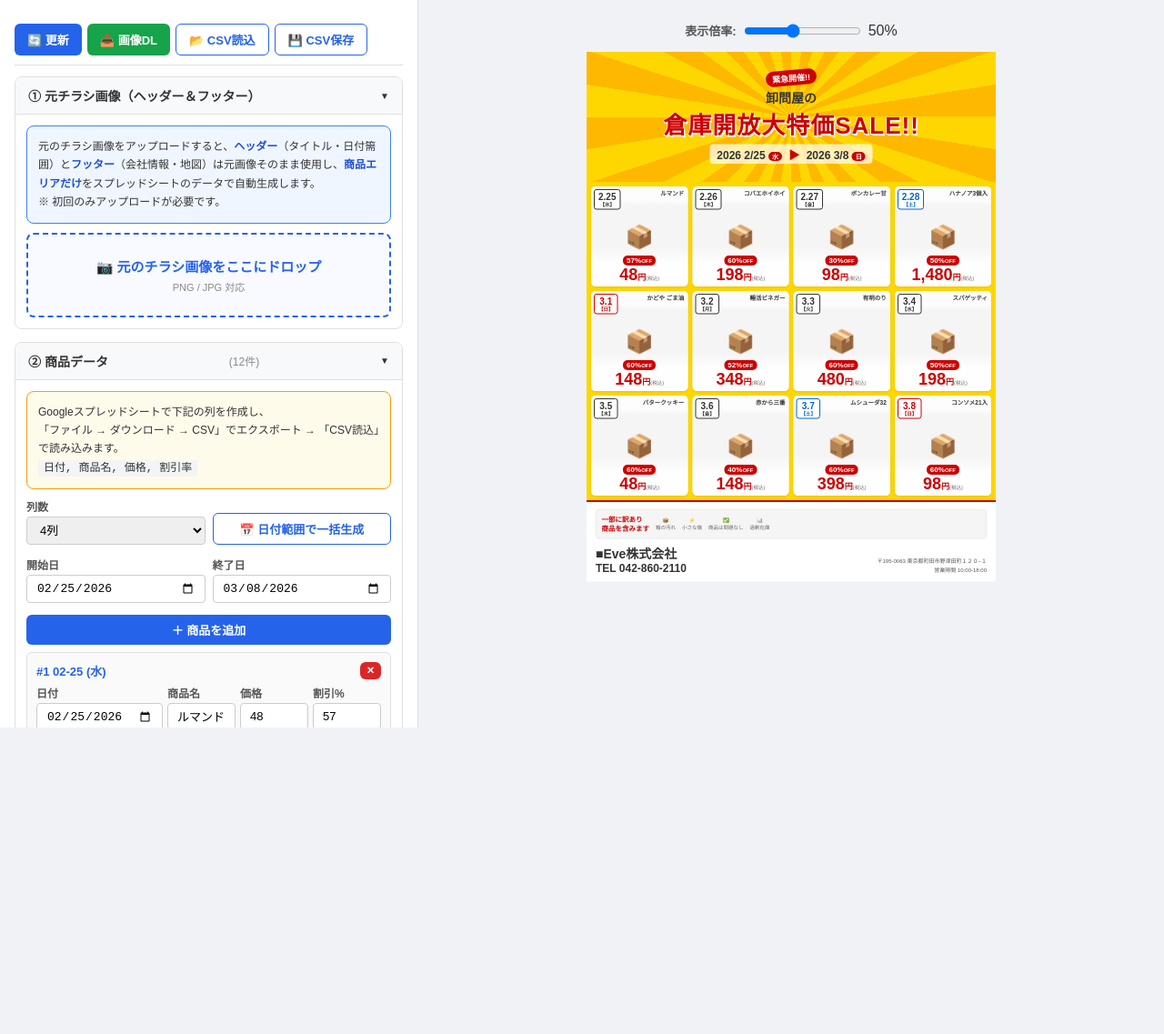
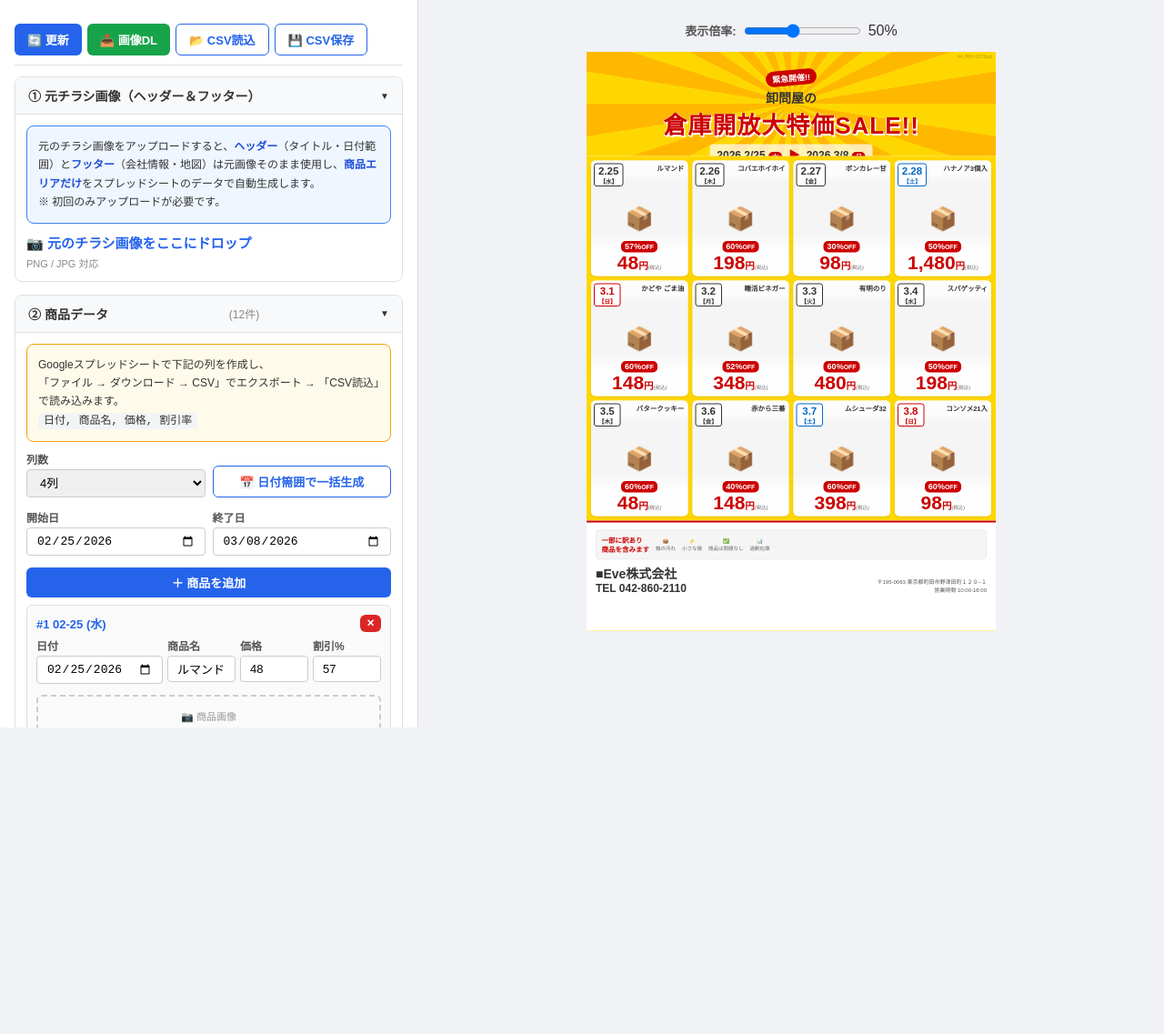
Before and after one commit to osatoki-prog/chirashi-generator, a plain HTML site: page index.html in a window 1280 px wide. Shown: the top 1137 px of the page at 91% size. Drawn offline with nearby package versions, Linux system fonts and the light colour scheme.

Commit message:
Update index.html
A4サイズ自動フィット対応: 商品数に応じてカードサイズとフォントを動的調整

```diff
--- a/index.html
+++ b/index.html
@@ -42,9 +42,7 @@ input[type="text"],input[type="number"],input[type="date"],select{width:100%;pad
 .step-box.blue{background:#eff6ff;border-color:#3b82f6}
 .step-box.green{background:#f0fdf4;border-color:#16a34a}
 .step-box strong{color:#b45309}
-.step-box.blue strong{color:#1d4ed8}
-
-.base-upload{border:2px dashed #2563eb;border-radius:8px;padding:24px;text-align:center;cursor:pointer;background:#f8faff;position:relative;transition:all .2s}
+.step-box.blue strong{color:#1d4ed8}b;border-radius:8px;padding:24px;text-align:center;cursor:pointer;background:#f8faff;position:relative;transition:all .2s}
 .base-upload:hover{background:#eff6ff;border-color:#1d4ed8}
 .base-upload input[type="file"]{position:absolute;inset:0;opacity:0;cursor:pointer}
 .base-upload .lbl{font-size:15px;font-weight:bold;color:#2563eb}
@@ -79,7 +77,7 @@ input[type="text"],input[type="number"],input[type="date"],select{width:100%;pad
 
 /* Flyer rendering */
 .products-grid{display:grid;gap:10px;padding:14px}
-.pcard{position:relative;overflow:hidden;box-shadow:0 2px 6px rgba(0,0,0,.1);text-align:center;min-height:220px;background:#fff}
+.pcard{position:relative;overflow:hidden;box-shadow:0 2px 6px rgba(0,0,0,.1);text-align:center;background:#fff}
 /* 商品画像をカード全面に */
 .pcard .pimg{position:absolute;inset:0;z-index:0}
 .pcard .pimg img{width:100%;height:100%;object-fit:cover;display:block}
@@ -127,7 +125,7 @@ input[type="text"],input[type="number"],input[type="date"],select{width:100%;pad
       <div class="section-header" onclick="tog(this)">① 元チラシ画像（ヘッダー＆フッター）</div>
       <div class="section-body">
         <div class="step-box blue">
-          元のチラシ画像をアップロードすると、<strong>ヘッダー</strong>（タイトル・日付篅囲）と<strong>フッター</strong>（会社情報・地図）は元画像そのまま使用し、<strong>商品エリアだけ</strong>をスプレッドシートのデータで自動生成します。<br>
+          元のチラシ画像をアップロードすると、<strong>ヘッダー</strong>（タイトル・日付範囲）と<strong>フッター</strong>（会社情報・地図）は元画像そのまま使用し、<strong>商品エリアだけ</strong>をスプレッドシートのデータで自動生成します。<br>
           ※ 初回のみアップロードが必要です。
         </div>
         <div class="base-upload" id="baseUpload">
@@ -174,7 +172,7 @@ input[type="text"],input[type="number"],input[type="date"],select{width:100%;pad
             </select>
           </div>
           <div style="display:flex;align-items:flex-end;padding-bottom:7px">
-            <button class="btn btn-outline btn-block" onclick="genFromRange()">📅 日付範囲で一括生成</button>
+            <button class="btn btn-outline btn-block" onclick="genFromRange()">📅 日付篅囲で一括生成</button>
           </div>
         </div>
         <div class="row" style="margin-bottom:6px">
@@ -363,31 +361,36 @@ function renderFlyer(){
   const cols=+document.getElementById('gridCols').value;
   const bg=document.getElementById('gridBg').value;
   const rad=document.getElementById('cRad').value;
-  const gap=document.getElementById('cGap').value;
+  const gap=+document.getElementById('cGap').value;
   const fw=+document.getElementById('fWidth').value;
   const hc=parseFloat(document.getElementById('headerCut').value)/100;
   const fc=parseFloat(document.getElementById('footerCut').value)/100;
 
+  // A4比率: 210mm x 297mm
+  const A4_RATIO = 297 / 210; // ≈ 1.4142
+  const totalH = Math.round(fw * A4_RATIO);
+
   let headerHTML='', footerHTML='';
+  let headerH=0, footerH=0;
 
   if(baseImg){
     const ar=baseH/baseW;
     const dh=fw*ar;
-    const hH=dh*hc;
-    const fH=dh*(1-fc);
-    // ヘッダー：元画像の上部をそのまま表示
-    headerHTML=`<div style="width:${fw}px;height:${hH}px;overflow:hidden;position:relative"><img src="${baseImg}" style="width:${fw}px;height:${dh}px;position:absolute;top:0;left:0;display:block"></div>`;
-    // フッター：元画像の下部をそのまま表示
-    footerHTML=`<div style="width:${fw}px;height:${fH}px;overflow:hidden;position:relative"><img src="${baseImg}" style="width:${fw}px;height:${dh}px;position:absolute;top:${-dh*fc}px;left:0;display:block"></div>`;
+    headerH=Math.round(dh*hc);
+    footerH=Math.round(dh*(1-fc));
+    headerHTML=`<div style="width:${fw}px;height:${headerH}px;overflow:hidden;position:relative"><img src="${baseImg}" style="width:${fw}px;height:${dh}px;position:absolute;top:0;left:0;display:block"></div>`;
+    footerHTML=`<div style="width:${fw}px;height:${footerH}px;overflow:hidden;position:relative"><img src="${baseImg}" style="width:${fw}px;height:${dh}px;position:absolute;top:${-dh*fc}px;left:0;display:block"></div>`;
   } else {
-    // 元画像未設定時のフォールバック
-    headerHTML=`<div style="width:${fw}px;background:repeating-conic-gradient(#ffd700 0deg 9deg,#ffb800 9deg 18deg);padding:40px 20px;text-align:center">
+    // フォールバック時は概算高さ
+    headerH=Math.round(totalH*0.18);
+    footerH=Math.round(totalH*0.19);
+    headerHTML=`<div style="width:${fw}px;height:${headerH}px;background:repeating-conic-gradient(#ffd700 0deg 9deg,#ffb800 9deg 18deg);padding:40px 20px;text-align:center;overflow:hidden">
       <div style="background:#cc0000;color:#fff;display:inline-block;padding:4px 14px;border-radius:20px;font-size:18px;font-weight:900;transform:rotate(-5deg)">緊急開催!!</div>
       <div style="font-size:28px;font-weight:900;color:#333;margin-top:6px">卸問屋の</div>
       <div style="font-size:52px;font-weight:900;color:#cc0000;text-shadow:3px 3px 0 #fff,-1px -1px 0 #fff,1px -1px 0 #fff,-1px 1px 0 #fff;letter-spacing:2px">倉庫開放大特価SALE!!</div>
       <div style="font-size:24px;font-weight:900;color:#333;margin-top:8px;background:rgba(255,255,255,.7);display:inline-block;padding:4px 16px;border-radius:8px">2026 2/25 <span style="background:#cc0000;color:#fff;padding:2px 8px;border-radius:10px;font-size:14px">水</span> <span style="color:#cc0000;margin:0 8px">▶</span> 2026 3/8 <span style="background:#cc0000;color:#fff;padding:2px 8px;border-radius:10px;font-size:14px">日</span></div>
     </div>`;
-    footerHTML=`<div style="width:${fw}px;background:#fff;padding:16px 20px;border-top:4px solid #cc0000">
+    footerHTML=`<div style="width:${fw}px;height:${footerH}px;background:#fff;padding:16px 20px;border-top:4px solid #cc0000;overflow:hidden">
       <div style="background:#f5f5f5;border:1px solid #ddd;border-radius:8px;padding:12px;margin-bottom:10px;display:flex;align-items:center;gap:14px">
         <div style="font-size:15px;font-weight:900;color:#cc0000;white-space:nowrap;line-height:1.3">一部に訳あり<br>商品を含みます</div>
         <div style="display:flex;gap:14px;font-size:11px;color:#666;text-align:center"><div>📦<br>箱の汚れ</div><div>⚡<br>小さな傷</div><div>✅<br>商品は問題なし</div><div>📊<br>過剰在庫</div></div>
@@ -399,26 +402,52 @@ function renderFlyer(){
     </div>`;
   }
 
+  // 商品エリアの高さを計算（A4全体 - ヘッダー - フッター）
+  const productAreaH = totalH - headerH - footerH;
+  const rows = Math.ceil(products.length / cols);
+  // gap分を引いた残りをカードに分配
+  const totalGapH = gap * (rows + 1); // padding上下 + 行間
+  const cardH = rows > 0 ? Math.floor((productAreaH - totalGapH) / rows) : 200;
+  // カード高さの下限・上限
+  const clampedCardH = Math.max(100, Math.min(cardH, 400));
+
+  // フォントサイズも商品数に応じて調整
+  const scale = clampedCardH / 220; // 基準220pxに対するスケール
+  const nameSize = Math.max(10, Math.min(16, Math.round(13 * scale)));
+  const priceSize = Math.max(20, Math.min(42, Math.round(36 * scale)));
+  const yenSize = Math.max(12, Math.min(22, Math.round(18 * scale)));
+  const discSize = Math.max(9, Math.min(14, Math.round(12 * scale)));
+  const discPctSize = Math.max(11, Math.min(18, Math.round(16 * scale)));
+  const badgeDdSize = Math.max(12, Math.min(24, Math.round(20 * scale)));
+  const badgeDwSize = Math.max(8, Math.min(13, Math.round(11 * scale)));
+  const badgePad = scale < 0.7 ? '1px 5px' : '2px 8px';
+  const noiSize = Math.max(24, Math.min(50, Math.round(50 * scale)));
+
   // 商品カード（画像全面＋テキスト重ね表示）
   const cards=products.map(p=>{
     const f=p.date?fd(p.date):{m:'',d:'?',w:''};
     const cls=p.date?dc(p.date):'';
-    const im=p.img?`<img src="${p.img}" alt="${p.name}">`:`<div class="noi">📦</div>`;
-    const di=p.discount>0?`<div class="disc"><span class="pct">${p.discount}%</span>OFF</div>`:'';
-    return`<div class="pcard" style="border-radius:${rad}px">
+    const im=p.img?`<img src="${p.img}" alt="${p.name}">`:`<div class="noi" style="font-size:${noiSize}px">📦</div>`;
+    const di=p.discount>0?`<div class="disc" style="font-size:${discSize}px"><span class="pct" style="font-size:${discPctSize}px">${p.discount}%</span>OFF</div>`:'';
+    return`<div class="pcard" style="border-radius:${rad}px;height:${clampedCardH}px">
       <div class="pimg">${im}</div>
-      <div class="dbadge ${cls}"><div class="dd">${f.m}.${f.d}</div><div class="dw">【${f.w}】</div></div>
-      <div class="pname-wrap"><div class="pname">${p.name||''}</div></div>
-      <div class="price-wrap">${di}<div class="pprice">${p.price.toLocaleString()}<span class="yen">円</span><span class="tax">(税込)</span></div></div>
+      <div class="dbadge ${cls}" style="padding:${badgePad}"><div class="dd" style="font-size:${badgeDdSize}px">${f.m}.${f.d}</div><div class="dw" style="font-size:${badgeDwSize}px">【${f.w}】</div></div>
+      <div class="pname-wrap"><div class="pname" style="font-size:${nameSize}px">${p.name||''}</div></div>
+      <div class="price-wrap">${di}<div class="pprice" style="font-size:${priceSize}px">${p.price.toLocaleString()}<span class="yen" style="font-size:${yenSize}px">円</span><span class="tax">(税込)</span></div></div>
     </div>`;
   }).join('');
 
-  document.getElementById('flyer').innerHTML=`
+  // A4情報表示
+  const a4Info = `<div style="position:absolute;top:4px;right:8px;font-size:10px;color:rgba(0,0,0,0.3);z-index:5">A4 (${fw}×${totalH}px)</div>`;
+
+  document.getElementById('flyer').innerHTML=`<div style="width:${fw}px;height:${totalH}px;position:relative;overflow:hidden;background:#fff">
+    ${a4Info}
     ${headerHTML}
-    <div class="products-grid" style="width:${fw}px;grid-template-columns:repeat(${cols},1fr);background:${bg};gap:${gap}px;padding:${gap}px">
+    <div class="products-grid" style="width:${fw}px;height:${productAreaH}px;grid-template-columns:repeat(${cols},1fr);grid-template-rows:repeat(${rows},${clampedCardH}px);background:${bg};gap:${gap}px;padding:${gap}px;overflow:hidden">
       ${cards}
     </div>
-    ${footerHTML}`;
+    ${footerHTML}
+  </div>`;
 }
 
 // Download
```
